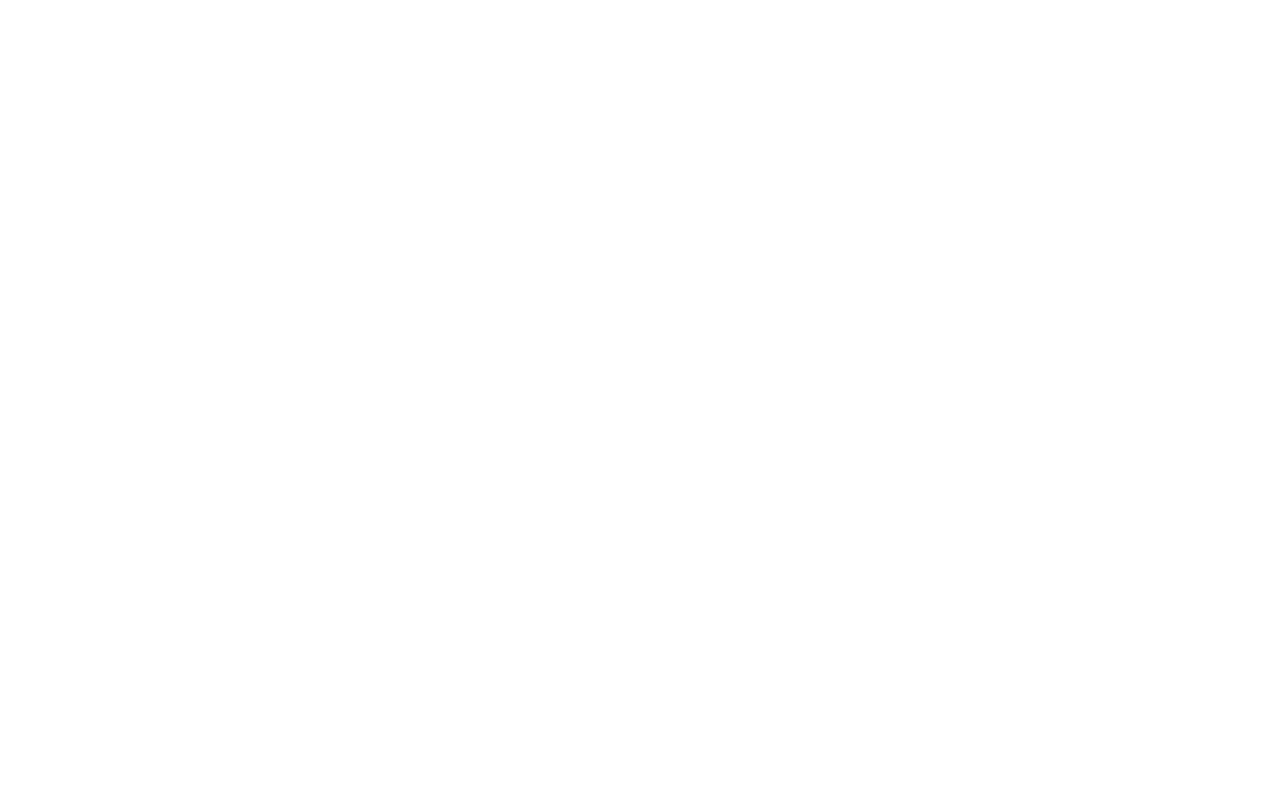
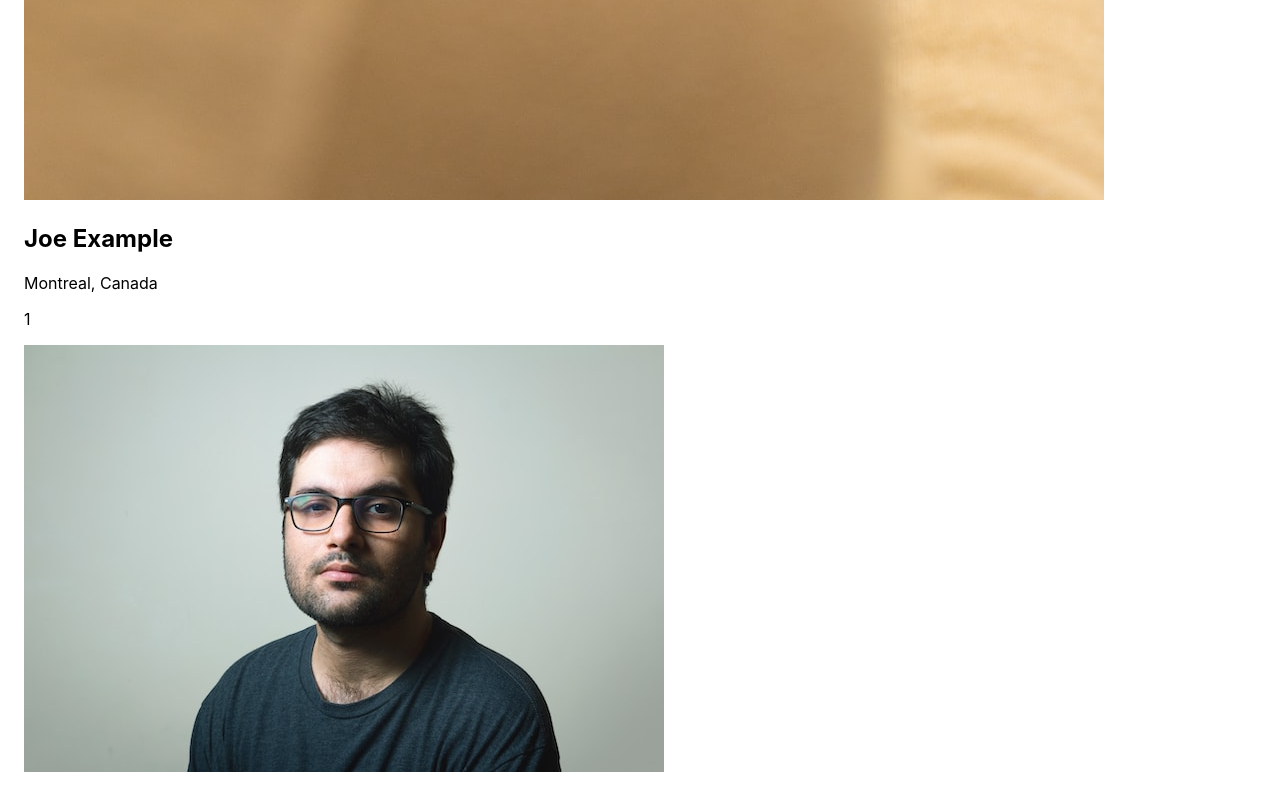
Before and after one commit to LiamGunning07/PhotoLabs, a React (Create React App) app in the folder frontend/: page / in a window 1280 px wide. Shown: the part 1745-2545 px from the top of the page. Before the commit the page ends 800 px from the top, so only its background shows below. Built offline with nearby package versions, Linux system fonts and the light colour scheme; the HTML template or start-up script is replaced by a standard one.

Commit message:
Render sample data

```diff
--- a/frontend/src/components/PhotoListItem.jsx
+++ b/frontend/src/components/PhotoListItem.jsx
@@ -1,7 +1,6 @@
 import React from "react";
 
 import "../styles/PhotoListItem.scss";
-
 
 const sampleDataForPhotoListItem = {
   id: "1",
@@ -14,8 +13,22 @@
   profile: `${process.env.PUBLIC_URL}/profile-1.jpg`,
 };
 
-const PhotoListItem = () => {
-  /* Insert React */
+
+const PhotoListItem = (props) => {
+
+const { id, location, imageSource, username, profile } = sampleDataForPhotoListItem
+
+  return (
+    <div className="photo-list-item">
+      <img src={imageSource} alt="Photo" className="photo-image" />
+      <div className="photo-details">
+        <h2 className="photo-username">{username}</h2>
+        <p className="photo-location">{`${location.city}, ${location.country}`}</p>
+        <p className="photo-id">{id}</p>
+      </div>
+      <img src={profile} alt="Profile" className="profile-image" />
+    </div>
+  )
 };
 
 export default PhotoListItem;
```
